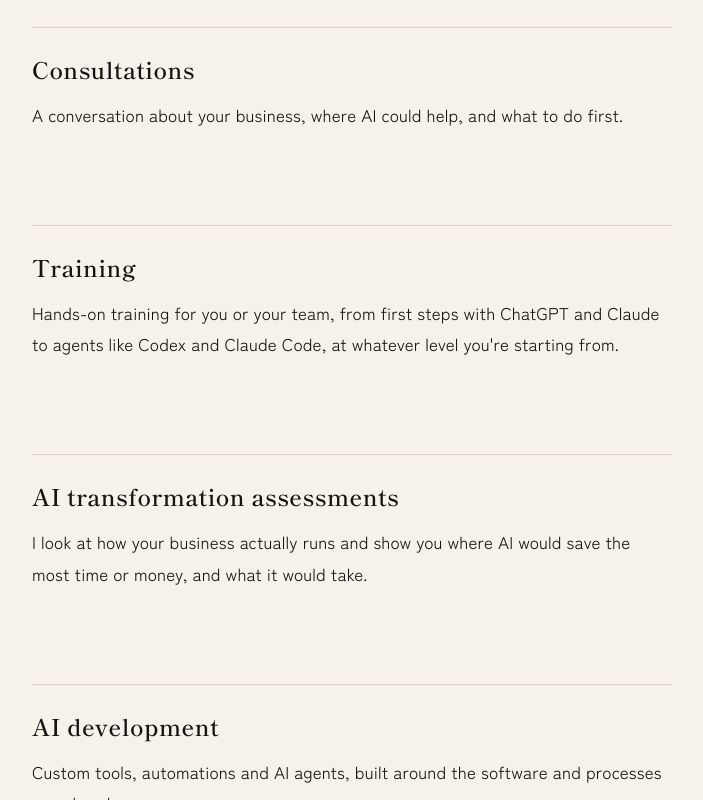
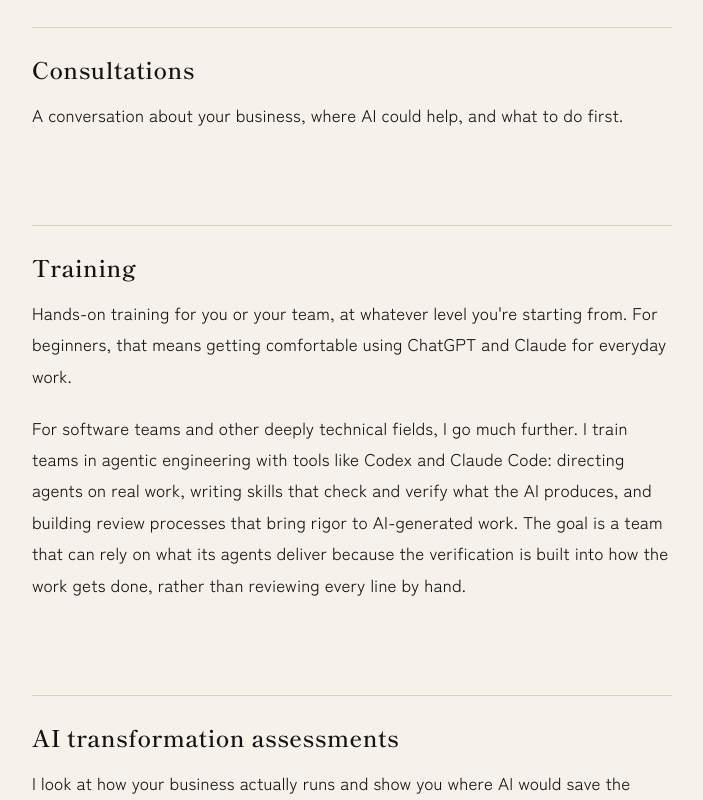
Before and after one commit to Millillion/website, an Astro site: page /work-with-me in a window 1280 px wide. Shown: the part 423-1223 px from the top of the page, without its empty margins (288-991 px from the left). Built offline with nearby package versions, Linux system fonts and the light colour scheme; Astro itself is replaced by a stand-in of ours.

Commit message:
Work with me: deeper technical training
Co-Authored-By: Claude Opus 5.5 <noreply@anthropic.com>

```diff
--- a/src/pages/work-with-me.astro
+++ b/src/pages/work-with-me.astro
@@ -16,7 +16,8 @@ const mail = `mailto:${SITE.email}?subject=${encodeURIComponent("Working togethe
   </div>
   <div class="box">
     <h2>Training</h2>
-    <p>Hands-on training for you or your team, from first steps with ChatGPT and Claude to agents like Codex and Claude Code, at whatever level you're starting from.</p>
+    <p>Hands-on training for you or your team, at whatever level you're starting from. For beginners, that means getting comfortable using ChatGPT and Claude for everyday work.</p>
+    <p>For software teams and other deeply technical fields, I go much further. I train teams in agentic engineering with tools like Codex and Claude Code: directing agents on real work, writing skills that check and verify what the AI produces, and building review processes that bring rigor to AI-generated work. The goal is a team that can rely on what its agents deliver because the verification is built into how the work gets done, rather than reviewing every line by hand.</p>
   </div>
   <div class="box">
     <h2>AI transformation assessments</h2>
```
